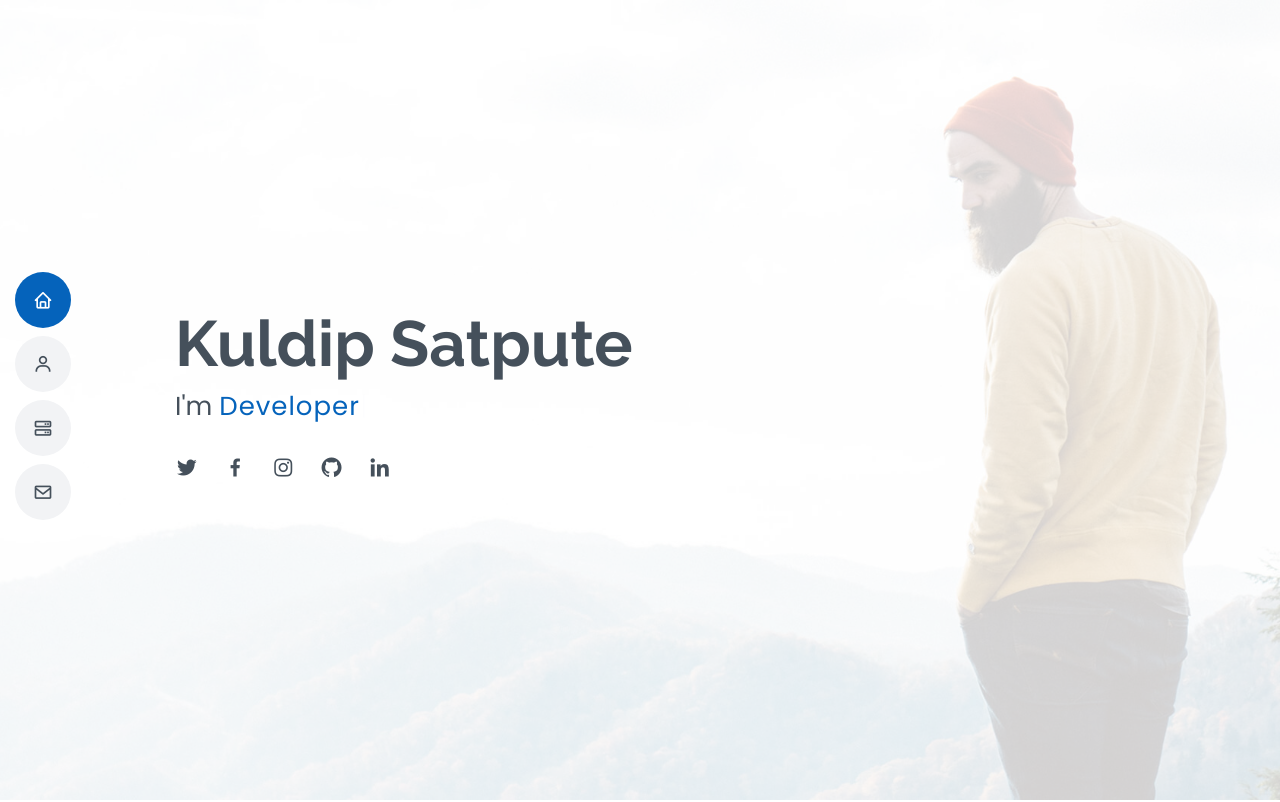
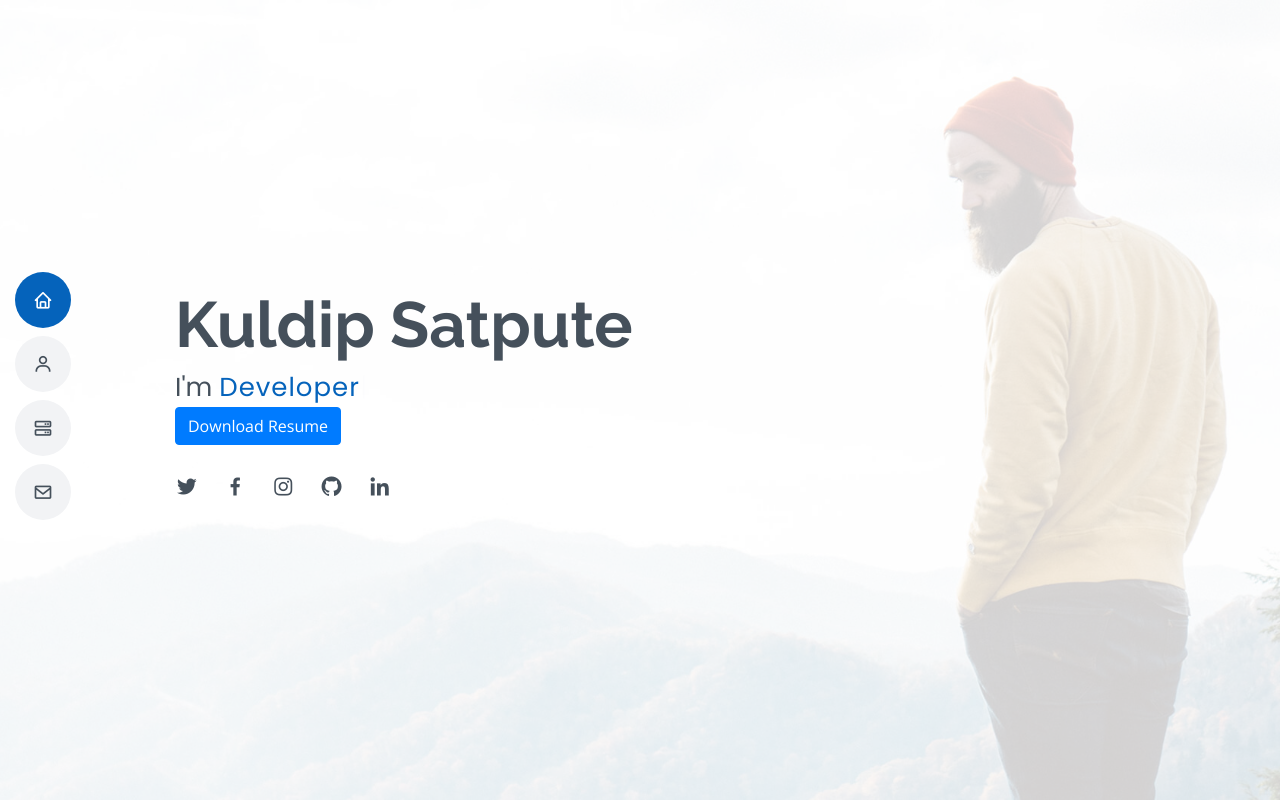
Before and after one commit to satputekuldip/satputekuldip, a plain HTML site: page index.html in a window 1280 px wide. Shown: the top 802 px of the page. Drawn offline with nearby package versions, Linux system fonts and the light colour scheme.

Commit message:
line changed

```diff
--- a/index.html
+++ b/index.html
@@ -82,6 +82,9 @@
     <div class="container" data-aos="zoom-in" data-aos-delay="100">
         <h1>Kuldip Satpute</h1>
         <p>I'm <span class="typed" data-typed-items="Engineer, Developer, Freelancer, Designer"></span></p>
+        <div class="clearfix">
+            <a href="cv-kuldip.pdf" class="btn btn-primary">Download Resume</a>
+        </div>
         <div class="social-links">
             <a href="https://twitter.com/kuldipsatpute" class="twitter"><i class="bx bxl-twitter"></i></a>
             <a href="https://www.facebook.com/kuldip.satpute.31/" class="facebook"><i class="bx bxl-facebook"></i></a>
```
Also changed, not shown: assets/img/favicon.png, 1 other file.
